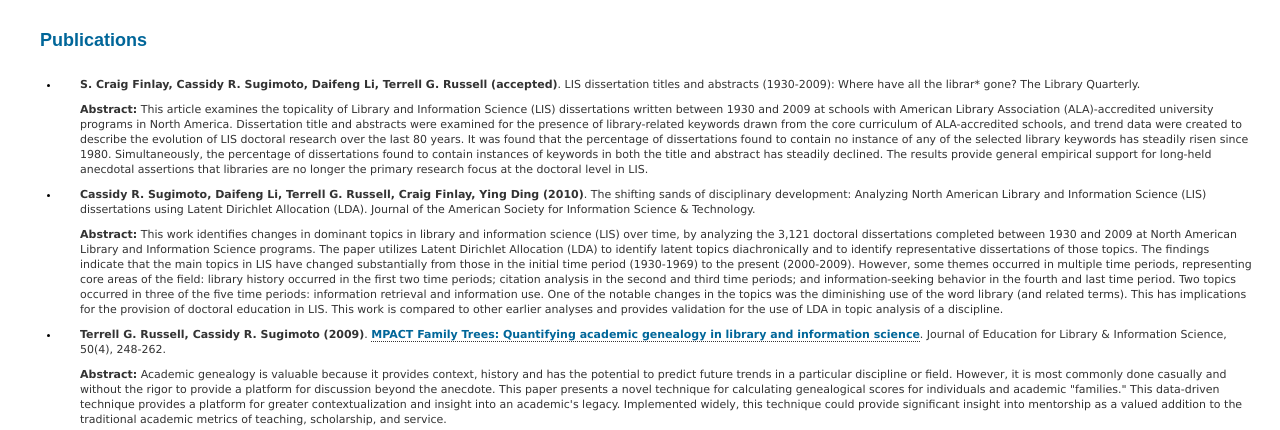
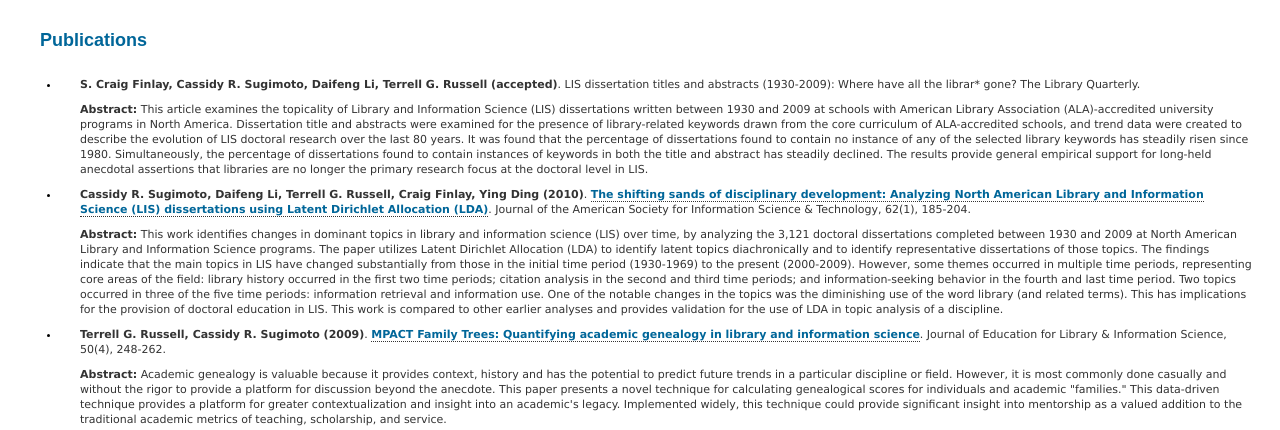
Before and after one commit to trel/MPACT, a PHP site: page /publications.php in a window 1280 px wide. Shown: the part 294-724 px from the top of the page. Run offline with PHP 8.4, Linux system fonts and the light colour scheme; a stand-in replaces the project's code that opens the database connection.

Commit message:
page numbers for shifting sands, jasist 2011

```diff
--- a/publications.php
+++ b/publications.php
@@ -14,7 +14,7 @@ xhtml_web_header();
       <p><strong>Abstract:</strong> This article examines the topicality of Library and Information Science (LIS) dissertations written between 1930 and 2009 at schools with American Library Association (ALA)-accredited university programs in North America.  Dissertation title and abstracts were examined for the presence of library-related keywords drawn from the core curriculum of ALA-accredited schools, and trend data were created to describe the evolution of LIS doctoral research over the last 80 years.  It was found that the percentage of dissertations found to contain no instance of any of the selected library keywords has steadily risen since 1980.  Simultaneously, the percentage of dissertations found to contain instances of keywords in both the title and abstract has steadily declined.  The results provide general empirical support for long-held anecdotal assertions that libraries are no longer the primary research focus at the doctoral level in LIS.</p>
     </li>
     <li>
-      <p><strong>Cassidy R. Sugimoto, Daifeng Li, Terrell G. Russell, Craig Finlay, Ying Ding (2010)</strong>. The shifting sands of disciplinary development: Analyzing North American Library and Information Science (LIS) dissertations using Latent Dirichlet Allocation (LDA).  Journal of the American Society for Information Science & Technology.</p>
+      <p><strong>Cassidy R. Sugimoto, Daifeng Li, Terrell G. Russell, Craig Finlay, Ying Ding (2010)</strong>. <a href="http://dx.doi.org/10.1002/asi.21435">The shifting sands of disciplinary development: Analyzing North American Library and Information Science (LIS) dissertations using Latent Dirichlet Allocation (LDA)</a>.  Journal of the American Society for Information Science & Technology, 62(1), 185-204.</p>
       <p><strong>Abstract:</strong> This work identifies changes in dominant topics in library and information science (LIS) over time, by analyzing the 3,121 doctoral dissertations completed between 1930 and 2009 at North American Library and Information Science programs. The paper utilizes Latent Dirichlet Allocation (LDA) to identify latent topics diachronically and to identify representative dissertations of those topics. The findings indicate that the main topics in LIS have changed substantially from those in the initial time period (1930-1969) to the present (2000-2009). However, some themes occurred in multiple time periods, representing core areas of the field: library history occurred in the first two time periods; citation analysis in the second and third time periods; and information-seeking behavior in the fourth and last time period. Two topics occurred in three of the five time periods: information retrieval and information use. One of the notable changes in the topics was the diminishing use of the word library (and related terms). This has implications for the provision of doctoral education in LIS. This work is compared to other earlier analyses and provides validation for the use of LDA in topic analysis of a discipline.</p>
     </li>
     <li>
```
